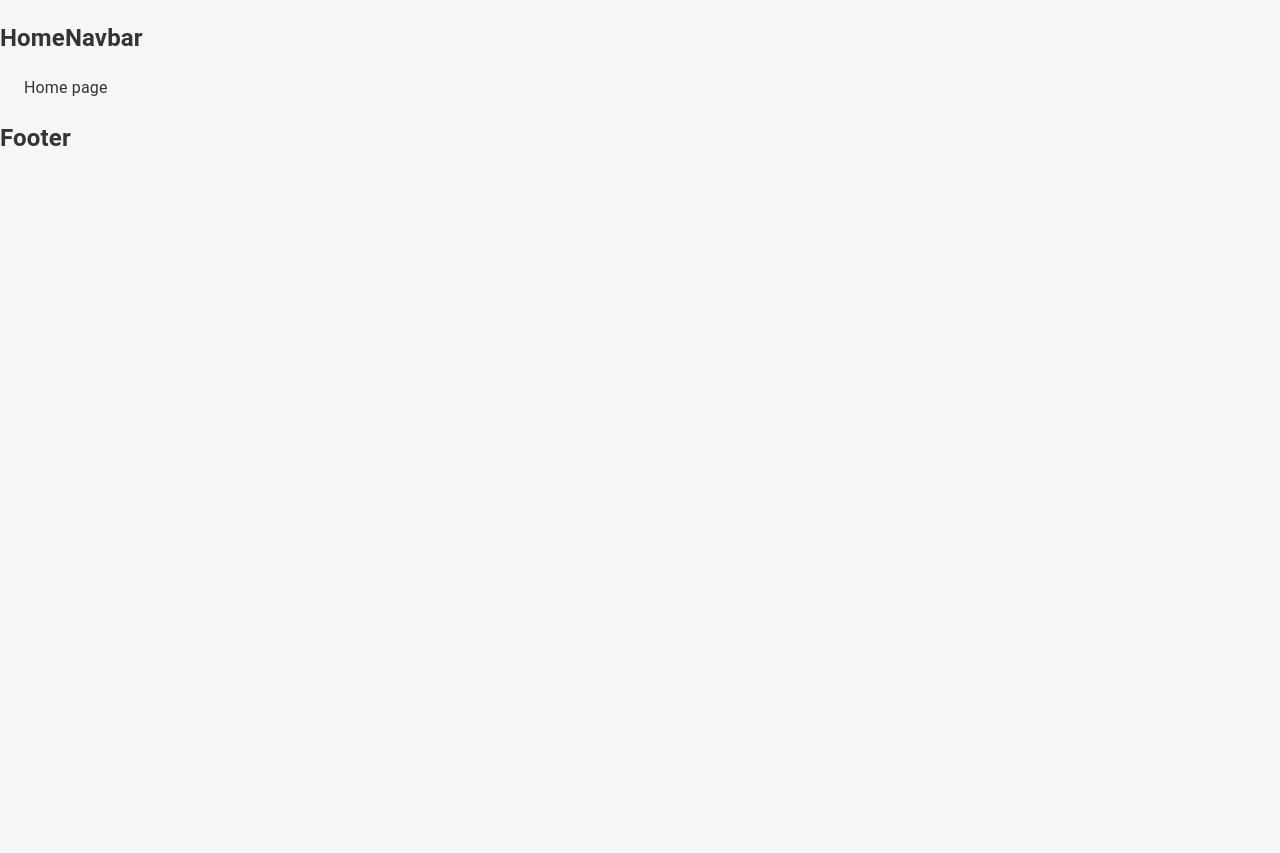
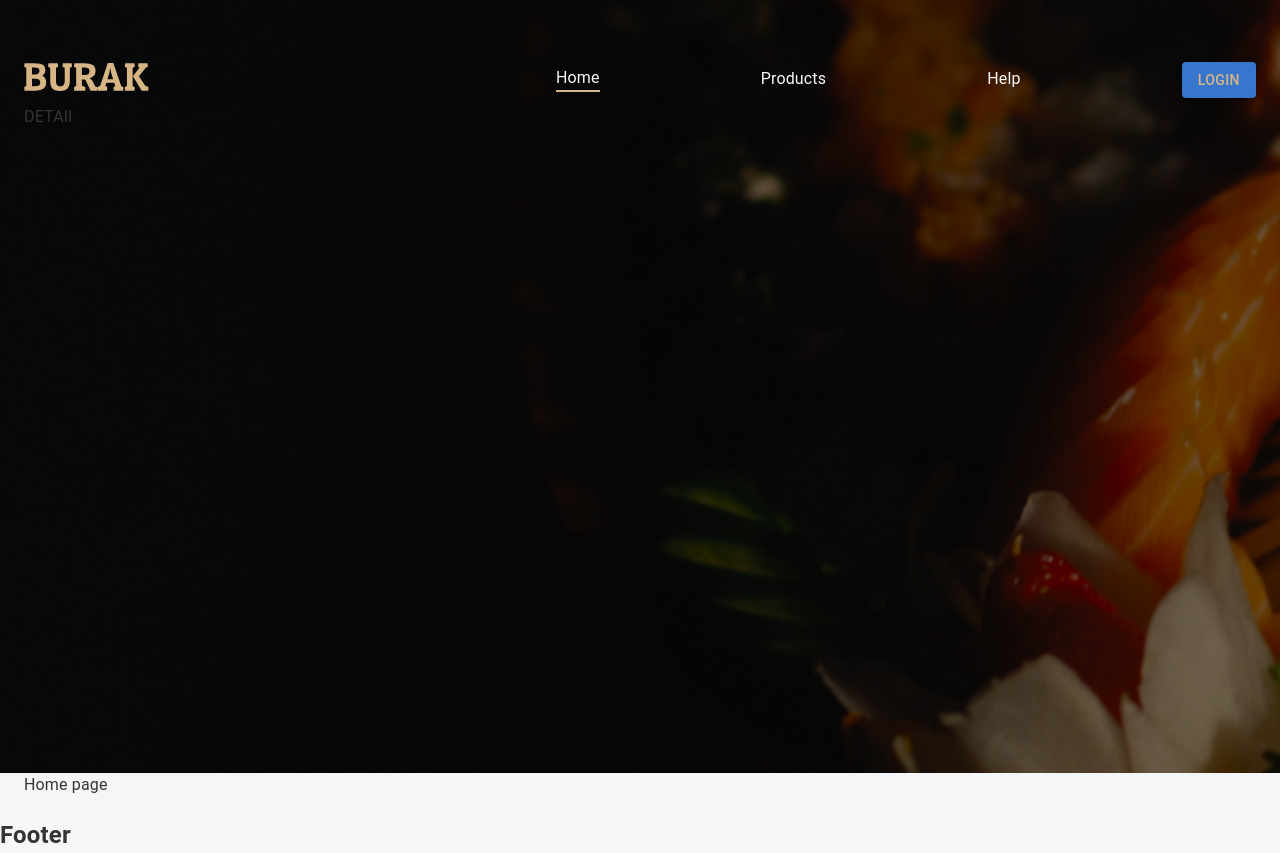
Before and after one commit to kazakov7/burak-react, a React (Create React App) app: page / in a window 1280 px wide. Before the commit the page ends 820 px from the top, so only its background shows below. Built offline with nearby package versions, Linux system fonts and the light colour scheme.

Commit message:
feat: develop heaader and footer part one

```diff
--- a/src/app/components/headers/HomeNavber.tsx
+++ b/src/app/components/headers/HomeNavber.tsx
@@ -1,3 +1,81 @@
+import { Box, Button, Container, Stack } from "@mui/material";
+import { NavLink } from "react-router-dom";
+
 export function HomeNavbar() {
-  return <h2>HomeNavbar</h2>;
+  const authmember = null;
+  return (
+    <div className="home-navbar">
+      <Container sx={{ mt: "55px", height: "642px" }}>
+        <Stack
+          direction="row"
+          sx={{
+            height: "50px",
+            justifyContent: "space-between",
+            alignItems: "center",
+          }}
+        >
+          <Box>
+            <NavLink to="/">
+              <img
+                style={{ width: "125px", height: "30px" }}
+                src="/icons/burak.svg"
+              />
+            </NavLink>
+          </Box>
+          <Stack
+            sx={{
+              flexDirection: "row",
+              justifyContent: "space-between",
+              minWidth: "700px",
+              alignItems: "center",
+            }}
+          >
+            <Box className={"hover-line"}>
+              <NavLink to="/" activeClassName="underline">
+                Home
+              </NavLink>
+            </Box>
+            <Box className={"hover-line"}>
+              <NavLink to="/products" activeClassName="underline">
+                Products
+              </NavLink>
+            </Box>
+            {authmember ? (
+              <Box className={"hover-line"}>
+                <NavLink to="/orders" activeClassName="underline">
+                  Orders
+                </NavLink>
+              </Box>
+            ) : null}
+            {authmember ? (
+              <Box className={"hover-line"}>
+                <NavLink to="/member-page" activeClassName="underline">
+                  My Page
+                </NavLink>
+              </Box>
+            ) : null}
+            <Box className={"hover-line"}>
+              <NavLink to="/help" activeClassName="underline">
+                Help
+              </NavLink>
+            </Box>
+            {/*BASKET*/}
+            {!authmember ? (
+              <Box>
+                <Button
+                  variant="contained"
+                  style={{ background: "#3776CC", color: "f8f8ff" }}
+                >
+                  Login
+                </Button>
+              </Box>
+            ) : (
+              <img />
+            )}
+          </Stack>
+        </Stack>
+        <Stack>DETAIl</Stack>
+      </Container>
+    </div>
+  );
 }
--- /dev/null
+++ b/src/css/navbar.css
@@ -0,0 +1,32 @@
+.home-navbar {
+  width: 100%;
+  height: 773px;
+  display: flex;
+  background: url("/public/img/banner.webp");
+  background-size: cover;
+}
+.home-navbar a {
+  text-decoration: none;
+}
+.home-navbar .hover-line a {
+  color: #f8f8ff;
+  z-index: 100;
+}
+.home-navbar .underline {
+  display: block;
+  content: "";
+  border-bottom: 2px solid #d7b686;
+}
+.home-navbar .hover-line:after {
+  display: block;
+  content: "";
+  border-bottom: solid 2px #d7b686;
+  transform: scaleX(0);
+  transition: transform 250ms ease-in-out;
+}
+.home-navbar .hover-line:hover:after {
+  transform: scaleX(1);
+}
+.home-navbar div.hover-line:after {
+  transform-origin: 0% 50%;
+}
```
Also changed, not shown: src/app/App.tsx (+3 -6 lines).
